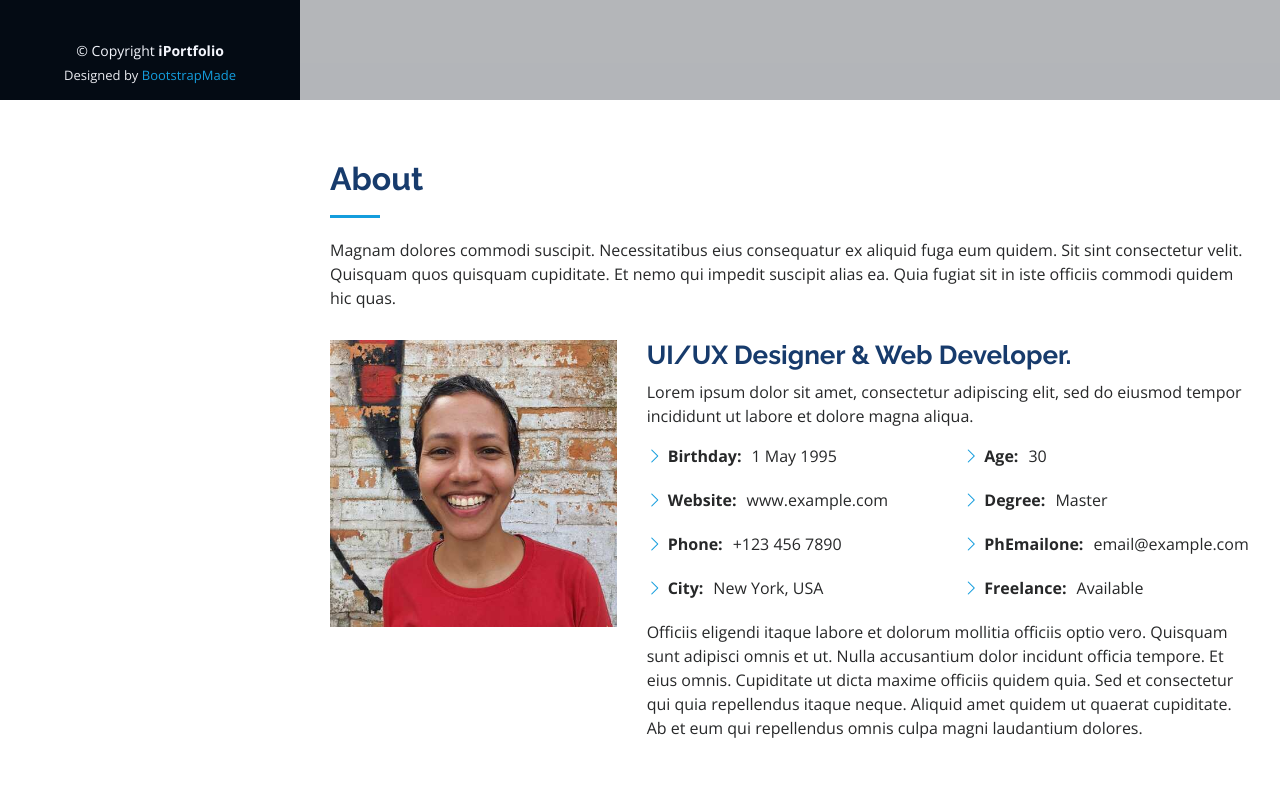
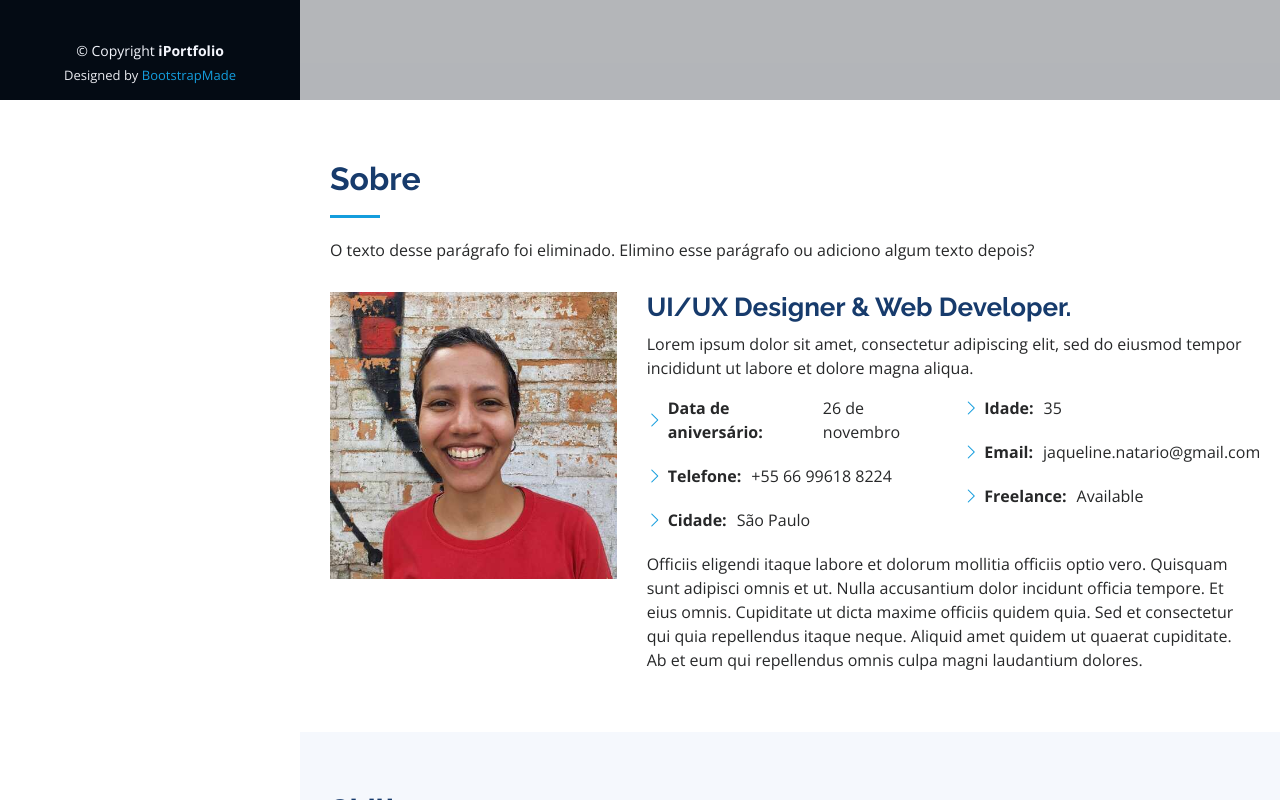
Before and after one commit to jaquesilva/portfolio, a plain HTML site: page index.html in a window 1280 px wide. Shown: the part 700-1500 px from the top of the page. Drawn offline with nearby package versions, Linux system fonts and the light colour scheme; a script that the page names is missing.

Commit message:
Atualização: seção Sobre

```diff
--- a/index.html
+++ b/index.html
@@ -84,8 +84,8 @@
       <div class="container">
 
         <div class="section-title">
-          <h2>About</h2>
-          <p>Magnam dolores commodi suscipit. Necessitatibus eius consequatur ex aliquid fuga eum quidem. Sit sint consectetur velit. Quisquam quos quisquam cupiditate. Et nemo qui impedit suscipit alias ea. Quia fugiat sit in iste officiis commodi quidem hic quas.</p>
+          <h2>Sobre</h2>
+          <p>O texto desse parágrafo foi eliminado. Elimino esse parágrafo ou adiciono algum texto depois?</p>
         </div>
 
         <div class="row">
@@ -101,17 +101,15 @@
             <div class="row">
               <div class="col-lg-6">
                 <ul>
-                  <li><i class="bi bi-chevron-right"></i> <strong>Birthday:</strong> <span>1 May 1995</span></li>
-                  <li><i class="bi bi-chevron-right"></i> <strong>Website:</strong> <span>www.example.com</span></li>
-                  <li><i class="bi bi-chevron-right"></i> <strong>Phone:</strong> <span>+123 456 7890</span></li>
-                  <li><i class="bi bi-chevron-right"></i> <strong>City:</strong> <span>New York, USA</span></li>
+                  <li><i class="bi bi-chevron-right"></i> <strong>Data de aniversário:</strong> <span>26 de novembro</span></li>
+                  <li><i class="bi bi-chevron-right"></i> <strong>Telefone:</strong> <span>+55 66 99618 8224</span></li>
+                  <li><i class="bi bi-chevron-right"></i> <strong>Cidade:</strong> <span>São Paulo</span></li>
                 </ul>
               </div>
               <div class="col-lg-6">
                 <ul>
-                  <li><i class="bi bi-chevron-right"></i> <strong>Age:</strong> <span>30</span></li>
-                  <li><i class="bi bi-chevron-right"></i> <strong>Degree:</strong> <span>Master</span></li>
-                  <li><i class="bi bi-chevron-right"></i> <strong>PhEmailone:</strong> <span>email@example.com</span></li>
+                  <li><i class="bi bi-chevron-right"></i> <strong>Idade:</strong> <span>35</span></li>
+                  <li><i class="bi bi-chevron-right"></i> <strong>Email:</strong> <span>jaqueline.natario@gmail.com</span></li>
                   <li><i class="bi bi-chevron-right"></i> <strong>Freelance:</strong> <span>Available</span></li>
                 </ul>
               </div>
```
